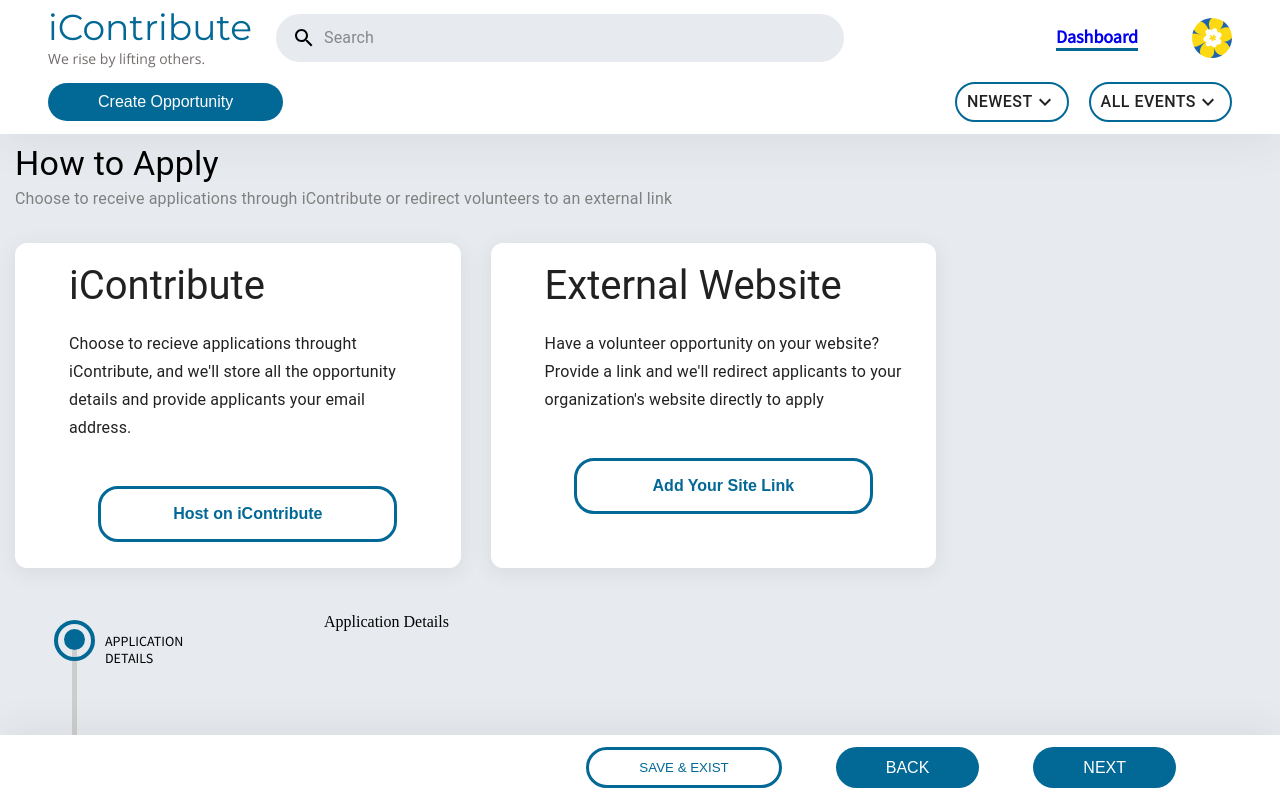
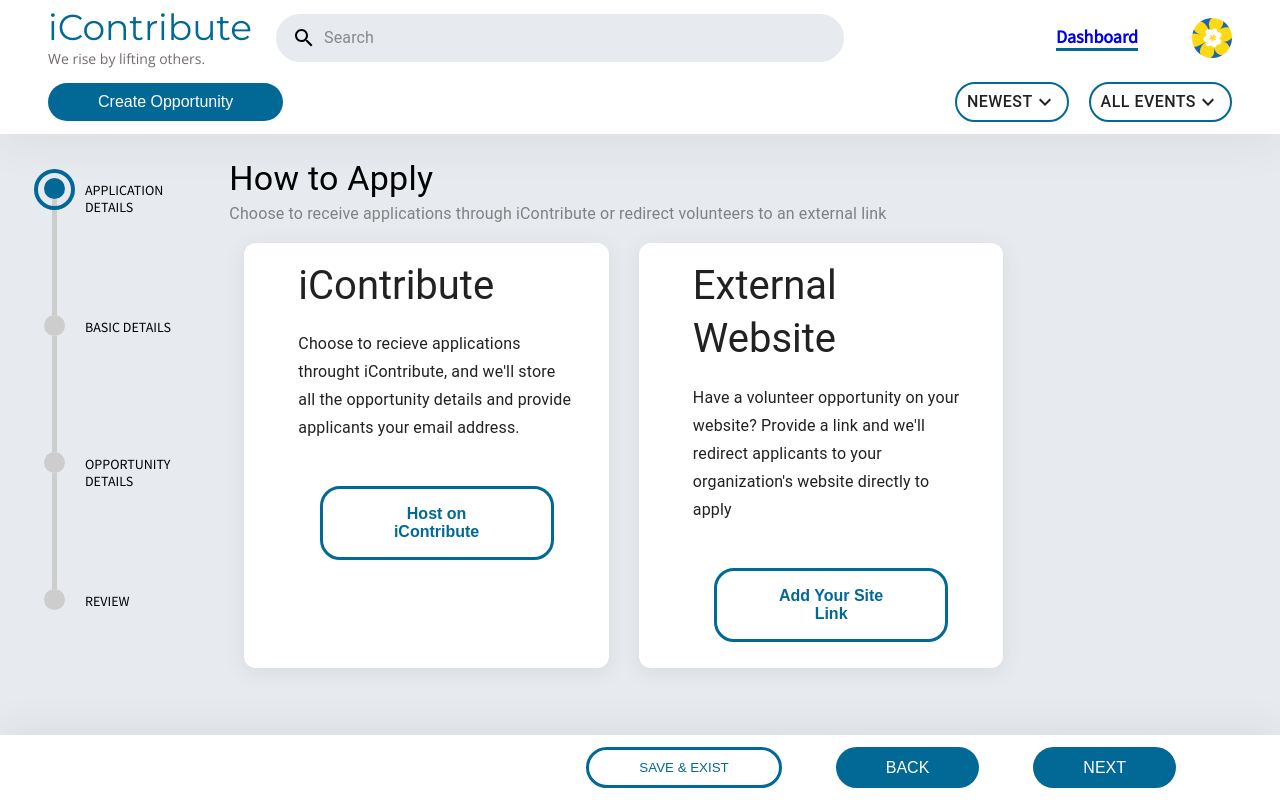
Before and after one commit to stevenbai0724/react-snippets, a React (Create React App) app: page /new-opportunity in a window 1280 px wide. Built offline with nearby package versions, Linux system fonts and the light colour scheme.

Commit message:
combine new views and fix bugs

```diff
--- a/package.json
+++ b/package.json
@@ -5,7 +5,7 @@
     "dependencies": {
         "@date-io/date-fns": "^1.3.13",
         "@date-io/moment": "^1.3.13",
-        "@icontribute-founder/api-wrapper": "^0.9.6",
+        "@icontribute-founder/api-wrapper": "^0.9.10",
         "@material-ui/core": "^4.11.3",
         "@material-ui/icons": "^4.11.2",
         "@material-ui/pickers": "^3.2.10",
@@ -17,7 +17,7 @@
         "@types/react": "^17.0.3",
         "@types/react-dom": "^17.0.3",
         "axios": "^0.21.1",
-        "date-fns": "^2.19.0",
+        "date-fns": "^2.20.2",
         "lodash": "^4.17.21",
         "moment": "^2.29.1",
         "node-sass": "^5.0.0",
@@ -28,7 +28,7 @@
         "react-scripts": "^4.0.3",
         "react-window": "^1.8.2",
         "styled-components": "^5.2.3",
-        "typescript": "^4.2.3",
+        "typescript": "^4.2.4",
         "uuid": "^8.3.2",
         "web-vitals": "^0.2.4"
     },
--- a/src/components/App.tsx
+++ b/src/components/App.tsx
@@ -4,18 +4,13 @@ import { Route, BrowserRouter as Router } from "react-router-dom";
 import { makeStyles } from "@material-ui/core/styles";
 import { dashboardContext, intialDashboard } from "../context/dashboardContext";
 import Dashboard from "../views/Dashboard";
-import ApplicationDetail from "../components/ApplicationDetail/ApplicationDetail"
 import Header from "./Header";
-// import Layout from "./Layout";
-import { Hidden } from "@material-ui/core";
 import NewOpportunity from "../views/NewOpportunity";
-import OpportunityDetails from "../views/OpportunityDetails";
 
 const useStyles = makeStyles({
     root: {
         // background: "#E7EBEF",
         height: "fit-content",
-        "overflow-x": "hidden",
     },
 });
 const App = () => {
@@ -27,7 +22,6 @@ const App = () => {
             <Router>
                 <dashboardContext.Provider value={{ dashboard, setDashboard }}>
                     <Header />
-                    <ApplicationDetail></ApplicationDetail>
                     <Container fixed>
                         <Route exact path="/" component={Dashboard} />
                         <Route
--- a/src/components/ApplicationDetail/ApplicationDetail.tsx
+++ b/src/components/ApplicationDetail/ApplicationDetail.tsx
@@ -5,26 +5,26 @@ import CardMedia from "@material-ui/core/CardMedia";
 import CardContent from "@material-ui/core/CardContent";
 import CardActions from "@material-ui/core/CardActions";
 import Typography from "@material-ui/core/Typography";
-import ApplicationCard from "./ApplicationCard"
+import ApplicationCard from "./ApplicationCard";
 
 const useStyles = makeStyles((theme: Theme) =>
     createStyles({
         root: {
-            width: "80%"
+            width: "80%",
         },
         cardContainer: {
-            display: "flex"
+            display: "flex",
         },
         header: {
-            margin: "15px"
+            // margin: "15px"
         },
         title: {
             font: "50px",
         },
         details: {
             font: "16px",
-            color: "grey"
-        }
+            color: "grey",
+        },
     })
 );
 
@@ -33,16 +33,18 @@ const ApplicationDetails = () => {
     const [contents, setContents] = useState([
         {
             header: "iContribute",
-            details: "Choose to recieve applications throught iContribute, and we'll store all the opportunity details and provide applicants your email address.",
+            details:
+                "Choose to recieve applications throught iContribute, and we'll store all the opportunity details and provide applicants your email address.",
             button: "Host on iContribute",
             link: false,
         },
         {
             header: "External Website",
-            details: "Have a volunteer opportunity on your website? Provide a link and we'll redirect applicants to your organization's website directly to apply",
+            details:
+                "Have a volunteer opportunity on your website? Provide a link and we'll redirect applicants to your organization's website directly to apply",
             button: "Add Your Site Link",
             link: true,
-        }
+        },
     ]);
 
     return (
@@ -56,16 +58,17 @@ const ApplicationDetails = () => {
                     How to Apply
                 </Typography>
                 <Typography variant="subtitle1" className={classes.details}>
-                Choose to receive applications through iContribute or redirect volunteers to an external link
+                    Choose to receive applications through iContribute or
+                    redirect volunteers to an external link
                 </Typography>
             </div>
             <div className={classes.cardContainer}>
                 {contents.map((c) => (
-                    <ApplicationCard content={c}/>
+                    <ApplicationCard content={c} />
                 ))}
             </div>
         </div>
-    )
-}
+    );
+};
 
-export default ApplicationDetails
+export default ApplicationDetails;
--- a/src/components/Calendar.tsx
+++ b/src/components/Calendar.tsx
@@ -20,7 +20,7 @@ const DateWithDot = styled.div`
     height: 0;
     width: 0;
     border: 3px solid;
-    border-radius: 5;
+    border-radius: 5px;
     border-color: #ffbc03;
     right: 45.5%;
     transform: translateX(1px);
--- a/src/components/Header.tsx
+++ b/src/components/Header.tsx
@@ -109,13 +109,17 @@ const Header = ({ showFilter = true }) => {
         history.push("/new-opportunity");
     };
 
+    const handleLogoClick = () => {
+        history.push("/");
+    };
+
     return (
         <>
             <div className={classes.grow}>
                 <AppBar className={classes.appbar}>
                     <Container fixed>
                         <Toolbar>
-                            <div className="logo">
+                            <div className="logo" onClick={handleLogoClick}>
                                 <h1>iContribute</h1>
                                 <h3 style={{ marginBottom: "2px" }}>
                                     We rise by lifting others.
--- a/src/components/Stepper.tsx
+++ b/src/components/Stepper.tsx
@@ -4,6 +4,9 @@ import styled from "styled-components";
 const StepperContainer = styled.ul`
     list-style: none;
     width: 100px;
+    margin-block-start: 0px;
+    margin-block-end: 0px;
+    padding: 0px;
 `;
 
 const Circle = styled.div<{ active: boolean }>`
--- a/src/views/Dashboard.tsx
+++ b/src/views/Dashboard.tsx
@@ -4,8 +4,6 @@ import { MuiPickersUtilsProvider } from "@material-ui/pickers";
 import { Grid, List, ListItem, Typography } from "@material-ui/core";
 import { uniqueId } from "lodash";
 import Calendar from "../components/Calendar";
-import API from "../http";
-
 import {
     configApiRequestToken,
     configAuthToken,
@@ -15,8 +13,9 @@ import {
     login,
     searchEvent,
     setRefreshToken,
+    AuthUser,
 } from "@icontribute-founder/api-wrapper";
-import Calendar from "../components/Calendar";
+
 import OpportunityCard from "../components/OpportunityCard";
 import { dashboardContext } from "../context/dashboardContext";
 import { dashboardCalendarTheme } from "../themes";
@@ -26,7 +25,7 @@ const Dashboard = () => {
     configApiRequestToken(getAccessToken);
     configAuthToken(getRefreshBody, setAccessToken);
     const [events, setEvents] = useState([]);
-    const userAuth = {
+    const userAuth: AuthUser = {
         email: "organization@email.com",
         password: "123456",
         role: "organization",
@@ -65,6 +64,10 @@ const Dashboard = () => {
         new Date(start).toDateString()
     );
 
+    const handleSelectDate = (date: Date) => {
+        console.log(date);
+    };
+
     return (
         <div>
             <MuiPickersUtilsProvider utils={MomentUtils}>
@@ -74,6 +77,7 @@ const Dashboard = () => {
                         <Calendar
                             daysHaveOpportunities={daysHaveOpportunities}
                             theme={dashboardCalendarTheme}
+                            handleSelectDate={handleSelectDate}
                         />
                     </Grid>
                     <Grid item lg={9}>
--- a/src/views/NewOpportunity.tsx
+++ b/src/views/NewOpportunity.tsx
@@ -2,7 +2,10 @@ import { clone } from "lodash";
 import React from "react";
 import { useState } from "react";
 import styled from "styled-components";
+import ApplicationDetails from "../components/ApplicationDetail/ApplicationDetail";
+import OpportunityDetails from "./OpportunityDetails";
 import Stepper from "../components/Stepper";
+import { Grid } from "@material-ui/core";
 
 const NewOpportunityContainer = styled.div`
     margin-top: 30px;
@@ -12,13 +15,15 @@ const NewOpportunityContainer = styled.div`
 
 const NewOpportunitySide = styled.div`
     position: fixed;
+    margin-top: 20px;
+    margin-left: 20px;
 `;
 
 const NewOpportunityContent = styled.div`
     width: auto;
     height: 100%;
     position: relative;
-    left: 300px;
+    // left: 300px;
     padding-bottom: 80px;
 `;
 
@@ -93,7 +98,7 @@ const NewOpportunity = () => {
             name: "Application Details",
             active: true,
             completed: true,
-            component: <div>Application Details</div>,
+            component: <ApplicationDetails />,
         },
         {
             name: "Basic Details",
@@ -105,7 +110,7 @@ const NewOpportunity = () => {
             name: "Opportunity Details",
             active: false,
             completed: false,
-            component: <div>Opportunity Details</div>,
+            component: <OpportunityDetails />,
         },
         {
             name: "Review",
@@ -165,7 +170,14 @@ const NewOpportunity = () => {
                     <Stepper steps={steps} />
                 </NewOpportunitySide>
 
-                <NewOpportunityContent>{content}</NewOpportunityContent>
+                <NewOpportunityContent>
+                    <Grid container>
+                        <Grid item xs={2}></Grid>
+                        <Grid item xs={10}>
+                            {content}
+                        </Grid>
+                    </Grid>
+                </NewOpportunityContent>
             </NewOpportunityContainer>
             <NewOpportunityControl>
                 <SaveExistButton>Save & Exist</SaveExistButton>
--- a/src/views/OpportunityDetails.tsx
+++ b/src/views/OpportunityDetails.tsx
@@ -33,7 +33,7 @@ const StyledSubtitle = styled.h5`
     font-size: 14px;
     line-height: 120%;
     color: #676767;
-    margin: 0px;
+    margin: 0px 0px 40px 0px;
 `;
 
 const OpportunityDetails = () => {
@@ -65,8 +65,8 @@ const OpportunityDetails = () => {
     ]);
 
     return (
-        <Box component="div" m={3} mt={1}>
-            <Grid container spacing={5}>
+        <Box component="div" m={3} mt={0}>
+            <Grid container>
                 <Grid item xs={12}>
                     <StyledHeader2>The Opportunity </StyledHeader2>
                     <StyledSubtitle>
```
Also changed, not shown: 1 other file (tests, documents, lock files or other folders). Lines whose indentation alone changed are shown as unchanged.
